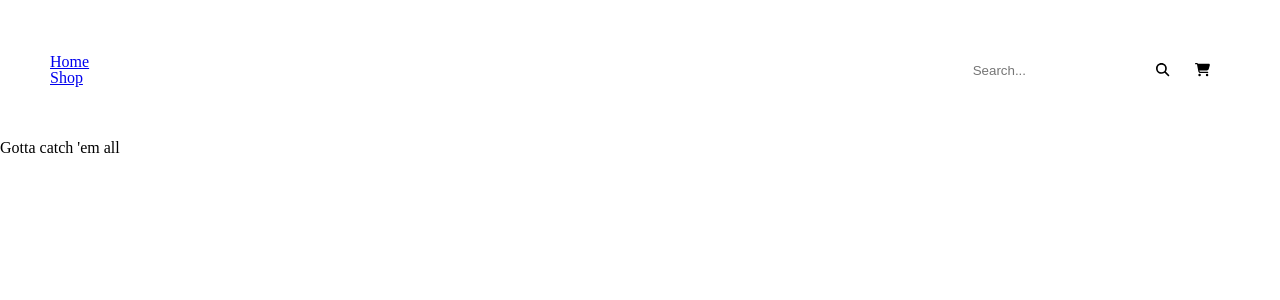
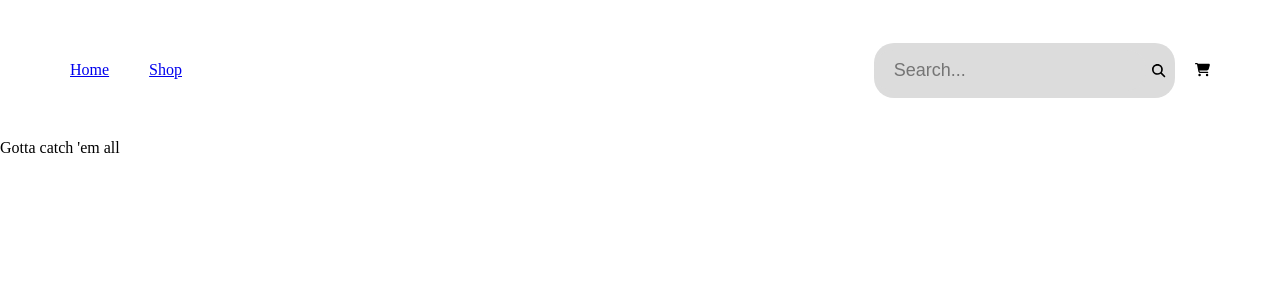
Before and after one commit to julianchso/odin-shopping-cart, a React (Vite) app: page / in a window 1280 px wide. Shown: the top 300 px of the page. Built offline with nearby package versions, Linux system fonts and the light colour scheme.

Commit message:
add template for sidebar and body.

```diff
--- a/src/routes/navbar/navbar.css
+++ b/src/routes/navbar/navbar.css
@@ -6,9 +6,17 @@
   padding: 20px 50px;
 }
 
+.navbarBtn {
+  display: flex;
+  justify-content: space-between;
+
+  li {
+    padding: 0 20px;
+  }
+}
+
 .navbarLeft {
   display: flex;
-  /* flex-direction: row; */
   width: 20%;
 }
 
--- a/src/routes/navbar/navbar.jsx
+++ b/src/routes/navbar/navbar.jsx
@@ -2,6 +2,7 @@ import { Link } from 'react-router-dom';
 import { FontAwesomeIcon } from '@fortawesome/react-fontawesome';
 import { faCartShopping } from '@fortawesome/free-solid-svg-icons';
 import NavbarSearch from './navbarSearch';
+import '../../app.css';
 import './navbar.css';
 
 export default function Navbar() {
@@ -9,7 +10,7 @@ export default function Navbar() {
     <>
       <nav className='navbar'>
         <div className='navbarLeft'>
-          <ul>
+          <ul className='navbarBtn'>
             <li>
               <Link to={`home`}>Home</Link>
             </li>
--- a/src/routes/navbar/navbarSearch.css
+++ b/src/routes/navbar/navbarSearch.css
@@ -1,11 +1,32 @@
+.navbarSearch {
+  border-radius: 20px;
+  background-color: rgba(220, 220, 220);
+  display: flex;
+  align-items: center;
+  &:hover .searchBtn {
+    background-color: rgba(200, 200, 200);
+  }
+
+  &:hover .searchInput {
+    background-color: rgba(200, 200, 200);
+  }
+
+  &:hover {
+    background-color: rgba(200, 200, 200);
+  }
+}
+
 .searchInput {
-  padding: 20px 0;
-  border-radius: 20px;
+  padding: 10px 20px;
   border: none;
   outline: none;
+  border-radius: 20px;
+  background-color: rgba(220, 220, 220);
+  font-size: 18px;
 }
 
 .searchBtn {
   background: none;
   border: none;
+  padding-right: 10px;
 }
--- a/src/routes/navbar/navbarSearch.jsx
+++ b/src/routes/navbar/navbarSearch.jsx
@@ -4,7 +4,7 @@ import './navbarSearch.css';
 
 export default function NavbarSearch() {
   return (
-    <>
+    <div className='navbarSearch'>
       <form action='' role='search'>
         <input
           className='searchInput'
@@ -18,6 +18,6 @@ export default function NavbarSearch() {
           <FontAwesomeIcon icon={faMagnifyingGlass} />
         </button>
       </form>
-    </>
+    </div>
   );
 }
--- /dev/null
+++ b/src/routes/sidebar/sidebar.css
@@ -0,0 +1,4 @@
+.sidebar {
+  display: flex;
+  flex-direction: column;
+}
```
Also changed, not shown: src/routes/bodySection/body.jsx (added, +7 -0 lines), src/routes/bodySection/card.jsx (added, +7 -0 lines), src/routes/sidebar/sidebar.jsx (added, +13 -0 lines), src/routes/sidebar/sidebarElement.jsx (added, +7 -0 lines), src/routes/sidebar/sidebarType.jsx (added, +7 -0 lines).
